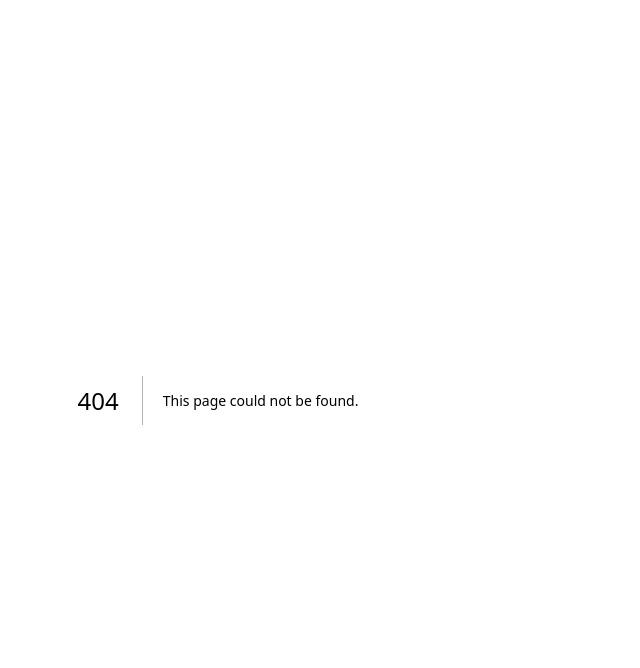
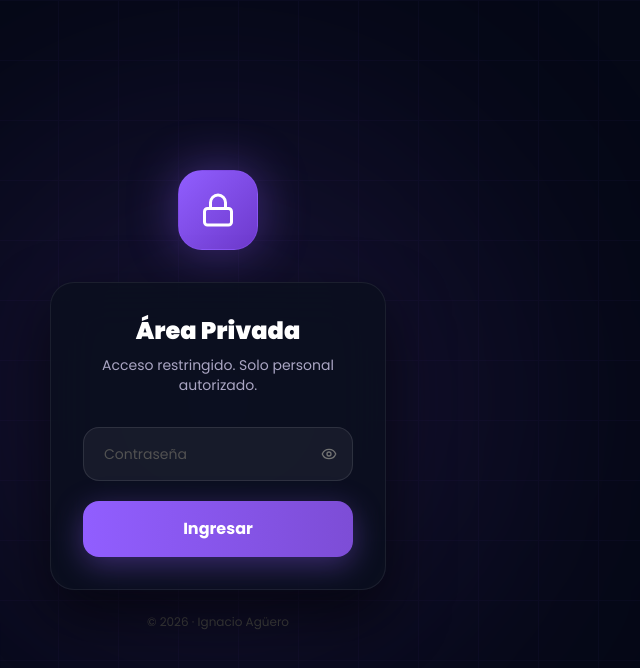
Before and after one commit to Kennton1/portfolio-high-end, a Next.js app: page /login in a window 1280 px wide. Before the commit this address had no page. Shown: the top 668 px of the page, without its empty margins (422-1062 px from the left). Built offline with nearby package versions, Linux system fonts and the light colour scheme.

Commit message:
Move login to /login route outside dashboard - fully isolated from dashboard layout

```diff
--- a/src/app/api/auth/logout/route.ts
+++ b/src/app/api/auth/logout/route.ts
@@ -6,5 +6,5 @@ export async function POST() {
   const cookieStore = await cookies();
   cookieStore.delete('admin_token');
 
-  return NextResponse.json({ success: true });
+  return NextResponse.json({ success: true, redirectTo: '/login' });
 }
--- a/src/app/dashboard/ajustes/LogoutButton.tsx
+++ b/src/app/dashboard/ajustes/LogoutButton.tsx
@@ -9,11 +9,8 @@ export default function LogoutButton() {
 
   const handleLogout = async () => {
     try {
-      const res = await fetch('/api/auth/logout', { method: 'POST' });
-      if (res.ok) {
-        router.push('/dashboard/login');
-        router.refresh();
-      }
+      await fetch('/api/auth/logout', { method: 'POST' });
+      window.location.href = '/login';
     } catch (error) {
       console.error('Error logging out:', error);
     }
--- /dev/null
+++ b/src/app/login/page.tsx
@@ -0,0 +1,137 @@
+"use client";
+import React, { useState } from "react";
+import { Lock, Eye, EyeOff } from "lucide-react";
+import { motion } from "framer-motion";
+
+export default function LoginPage() {
+  const [password, setPassword] = useState("");
+  const [error, setError] = useState("");
+  const [loading, setLoading] = useState(false);
+  const [showPassword, setShowPassword] = useState(false);
+
+  const handleLogin = async (e: React.FormEvent) => {
+    e.preventDefault();
+    setLoading(true);
+    setError("");
+
+    try {
+      const res = await fetch("/api/auth", {
+        method: "POST",
+        headers: { "Content-Type": "application/json" },
+        body: JSON.stringify({ password }),
+      });
+
+      if (res.ok) {
+        window.location.href = "/dashboard";
+      } else {
+        const data = await res.json();
+        setError(data.error || "Credenciales incorrectas");
+        setPassword("");
+      }
+    } catch {
+      setError("Error de conexión. Intenta de nuevo.");
+    } finally {
+      setLoading(false);
+    }
+  };
+
+  return (
+    <div className="min-h-screen bg-[#050816] flex items-center justify-center relative overflow-hidden">
+
+      {/* Background ambient glow */}
+      <div className="absolute inset-0 pointer-events-none">
+        <div className="absolute top-1/2 left-1/2 -translate-x-1/2 -translate-y-1/2 w-[600px] h-[600px] bg-[#915eff]/10 rounded-full blur-[120px]" />
+        <div className="absolute bottom-0 left-0 w-[300px] h-[300px] bg-[#38bdf8]/5 rounded-full blur-[80px]" />
+      </div>
+
+      {/* Subtle grid pattern */}
+      <div
+        className="absolute inset-0 opacity-[0.03]"
+        style={{
+          backgroundImage: `linear-gradient(#915eff 1px, transparent 1px), linear-gradient(to right, #915eff 1px, transparent 1px)`,
+          backgroundSize: '60px 60px'
+        }}
+      />
+
+      <motion.div
+        initial={{ opacity: 0, y: 30, scale: 0.95 }}
+        animate={{ opacity: 1, y: 0, scale: 1 }}
+        transition={{ duration: 0.6, ease: "easeOut" }}
+        className="relative z-10 w-full max-w-sm px-6"
+      >
+        {/* Lock Icon */}
+        <motion.div
+          initial={{ scale: 0 }}
+          animate={{ scale: 1 }}
+          transition={{ delay: 0.2, type: "spring", stiffness: 200 }}
+          className="flex justify-center mb-8"
+        >
+          <div className="w-20 h-20 rounded-3xl bg-gradient-to-br from-[#915eff] to-[#6d39cc] flex items-center justify-center shadow-[0_0_50px_rgba(145,94,255,0.4)] border border-[#915eff]/30">
+            <Lock className="w-9 h-9 text-white" />
+          </div>
+        </motion.div>
+
+        {/* Card */}
+        <div className="bg-[#0a0f1d]/80 backdrop-blur-xl p-8 rounded-3xl border border-white/[0.07] shadow-[0_25px_60px_rgba(0,0,0,0.6)]">
+
+          <h1 className="text-2xl font-black text-white text-center mb-2">
+            Área Privada
+          </h1>
+          <p className="text-[#aaa6c3] text-sm text-center mb-8">
+            Acceso restringido. Solo personal autorizado.
+          </p>
+
+          {error && (
+            <motion.div
+              initial={{ opacity: 0, x: -10 }}
+              animate={{ opacity: 1, x: 0 }}
+              className="bg-red-500/10 border border-red-500/30 text-red-400 px-4 py-3 rounded-xl mb-5 text-sm font-medium text-center"
+            >
+              {error}
+            </motion.div>
+          )}
+
+          <form onSubmit={handleLogin} className="flex flex-col gap-5">
+            <div className="relative">
+              <input
+                type={showPassword ? "text" : "password"}
+                value={password}
+                onChange={(e) => setPassword(e.target.value)}
+                placeholder="Contraseña"
+                className="w-full bg-white/5 border border-white/10 rounded-2xl px-5 py-4 pr-12 focus:outline-none focus:ring-2 focus:ring-[#915eff]/50 focus:border-[#915eff]/50 transition-all text-white placeholder-neutral-600 text-sm"
+                required
+                autoComplete="current-password"
+              />
+              <button
+                type="button"
+                onClick={() => setShowPassword(!showPassword)}
+                className="absolute right-4 top-1/2 -translate-y-1/2 text-neutral-500 hover:text-neutral-300 transition-colors"
+              >
+                {showPassword ? <EyeOff className="w-4 h-4" /> : <Eye className="w-4 h-4" />}
+              </button>
+            </div>
+
+            <button
+              type="submit"
+              disabled={loading}
+              className="relative overflow-hidden bg-gradient-to-r from-[#915eff] to-[#7d4dd6] text-white font-bold py-4 rounded-2xl transition-all shadow-[0_8px_30px_rgba(145,94,255,0.35)] hover:shadow-[0_8px_40px_rgba(145,94,255,0.5)] hover:-translate-y-0.5 disabled:opacity-60 disabled:cursor-not-allowed disabled:translate-y-0"
+            >
+              {loading ? (
+                <span className="flex items-center justify-center gap-2">
+                  <span className="w-4 h-4 border-2 border-white/30 border-t-white rounded-full animate-spin" />
+                  Verificando...
+                </span>
+              ) : (
+                "Ingresar"
+              )}
+            </button>
+          </form>
+        </div>
+
+        <p className="text-center text-neutral-700 text-xs mt-6 select-none">
+          &copy; {new Date().getFullYear()} · Ignacio Agüero
+        </p>
+      </motion.div>
+    </div>
+  );
+}
--- a/src/app/page.tsx
+++ b/src/app/page.tsx
@@ -148,7 +148,7 @@ export default function Home() {
     setSecretClicks(prev => {
       const newClicks = prev + 1;
       if (newClicks >= 5) {
-        router.push('/dashboard');
+        router.push('/login');
         return 0;
       }
       // Reset clicks after 2 seconds of inactivity
--- a/src/middleware.ts
+++ b/src/middleware.ts
@@ -7,15 +7,10 @@ const JWT_SECRET = new TextEncoder().encode(process.env.JWT_SECRET || 'secret');
 export async function middleware(request: NextRequest) {
   // Check if we are trying to access the dashboard
   if (request.nextUrl.pathname.startsWith('/dashboard')) {
-    // Allow access to the login page
-    if (request.nextUrl.pathname === '/dashboard/login') {
-      return NextResponse.next();
-    }
-
     const token = request.cookies.get('admin_token')?.value;
 
     if (!token) {
-      return NextResponse.redirect(new URL('/dashboard/login', request.url));
+      return NextResponse.redirect(new URL('/login', request.url));
     }
 
     try {
@@ -23,7 +18,7 @@ export async function middleware(request: NextRequest) {
       return NextResponse.next();
     } catch (error) {
       // Invalid token
-      return NextResponse.redirect(new URL('/dashboard/login', request.url));
+      return NextResponse.redirect(new URL('/login', request.url));
     }
   }
 
```
